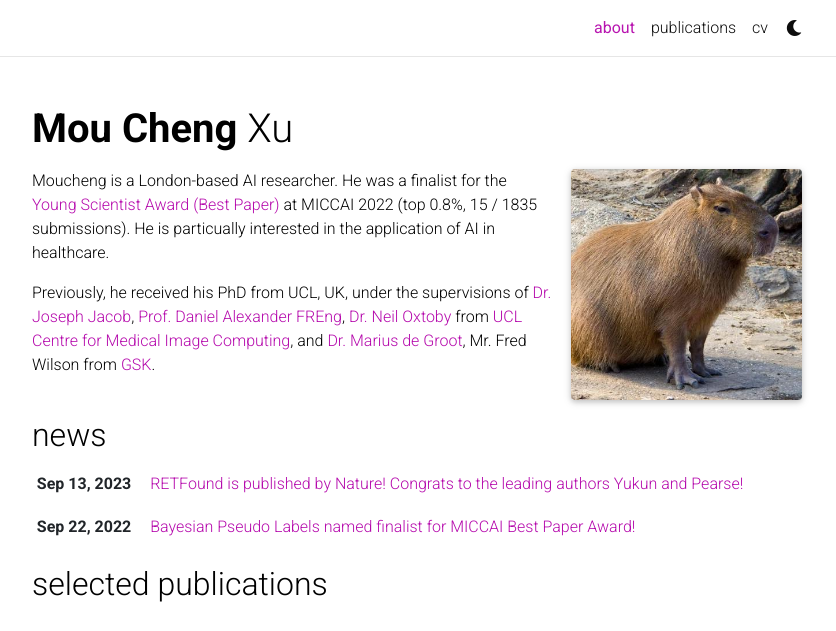
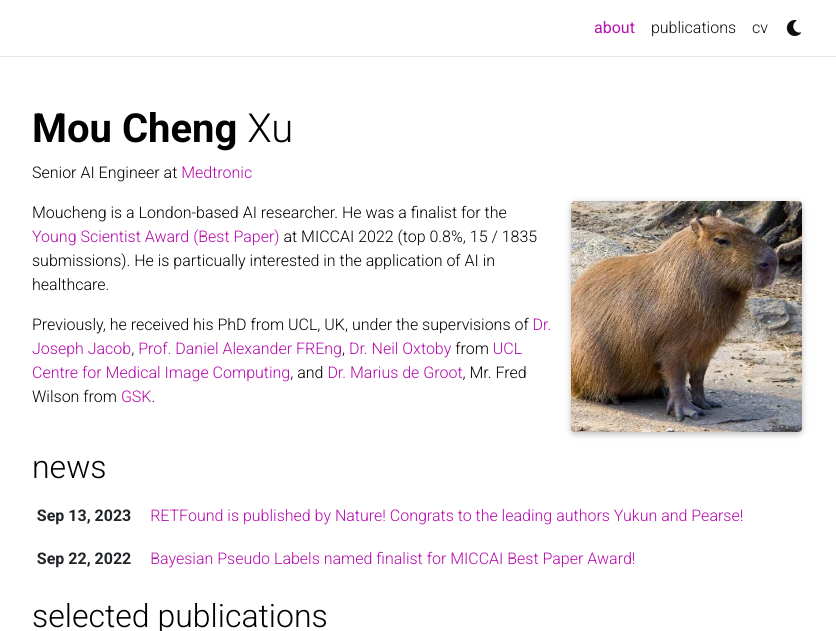
Before and after one commit to moucheng2017/moucheng2017.github.io, a Jekyll site: the page built from _pages/about.md, in a window 1280 px wide and 933 px high, cut to the strip 0-631 px from the top of the window. Shown: the whole strip, without its empty margins (223-1059 px from the left). Built offline with Jekyll 4.4.1, drawn with Linux system fonts in a browser that asks for light colours; comment, search, counter and statistics services are not loaded; a style sheet for code colours, icons or effects is not loaded.

Commit message:
Update about.md

```diff
--- a/_pages/about.md
+++ b/_pages/about.md
@@ -3,7 +3,7 @@ layout: about
 title: about
 permalink: /
 <!-- subtitle: <a href='#'>Affiliations</a>. Address. Contacts. Moto. Etc. -->
-<!--subtitle: Research Scientist at <a href='https://odin-vision.com/'>Odin Vision</a> (now <a href='https://www.olympus-global.com/'>Olympus Corporation</a>, Digital Unit) -->
+subtitle: Senior AI Engineer at <a href='https://www.medtronic.com/uk-en/index.html'>Medtronic</a>
 
 profile:
   align: right
```
